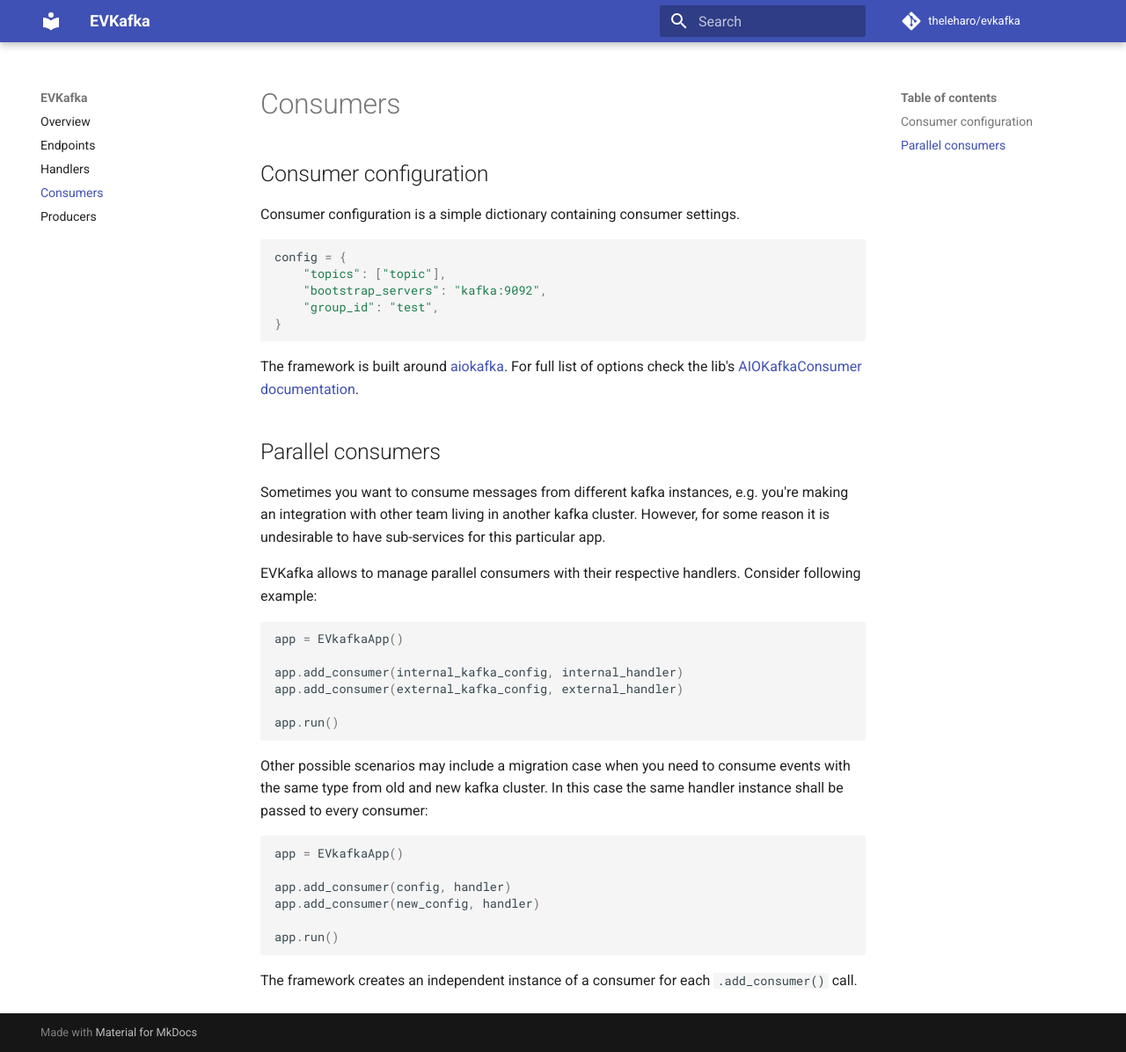
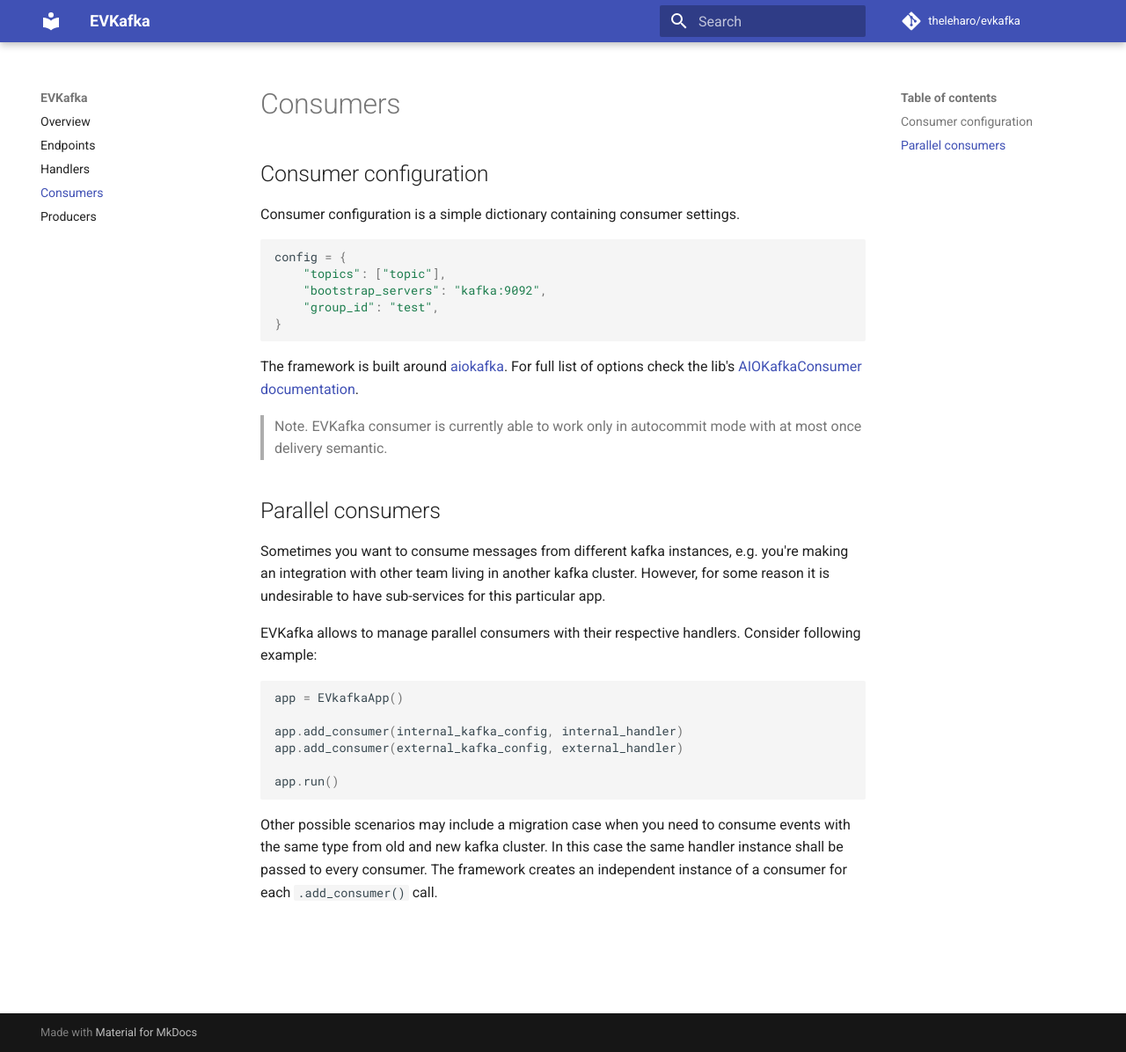
Before and after one commit to theleharo/evkafka, an MkDocs documentation site: the page built from docs/consumers.md, in a window 1280 px wide and 1196 px high. Shown: the whole window at 88% size. Built offline with MkDocs 1.6.1 and Material for MkDocs 9.7.7, drawn with Linux system fonts in a browser that asks for light colours; comment, search, counter and statistics services are not loaded.

Commit message:
upd docs - note on delivery semantic

````diff
--- a/docs/consumers.md
+++ b/docs/consumers.md
@@ -11,6 +11,9 @@
 ```
 The framework is built around [aiokafka](https://aiokafka.readthedocs.io/en/stable/). For full list of options
 check the lib's [AIOKafkaConsumer documentation](https://aiokafka.readthedocs.io/en/stable/api.html#consumer-class).
+
+> Note. EVKafka consumer is currently able to work only in autocommit mode with
+> at most once delivery semantic.
 
 
 ## Parallel consumers
@@ -30,14 +33,5 @@
 ```
 
 Other possible scenarios may include a migration case when you need to consume events with the same type
-from old and new kafka cluster. In this case the same handler instance shall be passed to every consumer:
-
-```python
-app = EVkafkaApp()
-
-app.add_consumer(config, handler)
-app.add_consumer(new_config, handler)
-
-app.run()
-```
+from old and new kafka cluster. In this case the same handler instance shall be passed to every consumer.
 The framework creates an independent instance of a consumer for each `.add_consumer()` call.
````
